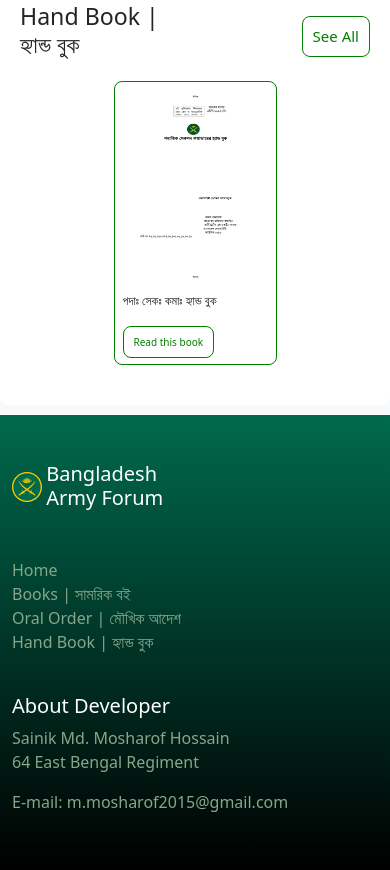
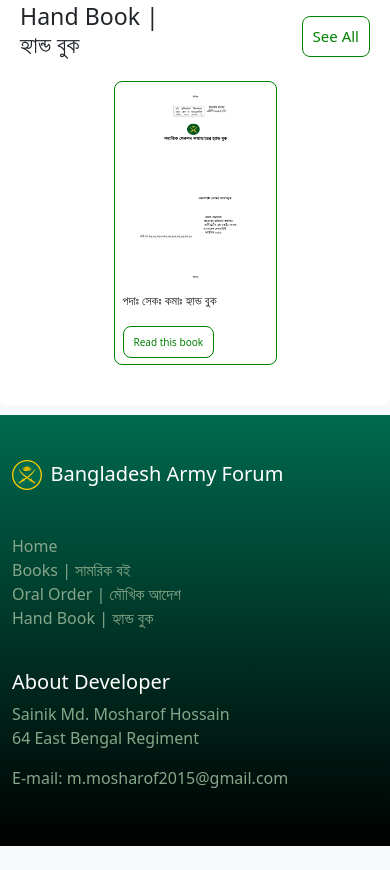
Before and after one commit to MOSHAROF-4246/Bangladesh-Army-Forum, a plain HTML site: page index.html in a window 390 px wide. Shown: the part 1634-2504 px from the top of the page. After the commit the page ends 2480 px from the top, so only its background shows below. Drawn offline with nearby package versions, Linux system fonts and the light colour scheme.

Commit message:
update footr

```diff
--- a/Pages/Home Page Pages/Hand Book/Hand Book | হ্যান্ড বুক.css
+++ b/Pages/Home Page Pages/Hand Book/Hand Book | হ্যান্ড বুক.css
@@ -164,10 +164,6 @@ footer {
   }
 
   @media (max-width:800px) {
-      .footer-title h5{
-          margin-left: 12px;
-      }
-
       footer .col-md-4{
           margin: 20px 0;
       }
--- a/Pages/Home Page Pages/OralOrder/OralOrder.css
+++ b/Pages/Home Page Pages/OralOrder/OralOrder.css
@@ -164,9 +164,7 @@ footer {
   }
 
   @media (max-width:800px) {
-      .footer-title h5{
-          margin-left: 12px;
-      }
+
 
       footer .col-md-4{
           margin: 20px 0;
--- a/index.html
+++ b/index.html
@@ -290,7 +290,7 @@
   <!-- Footer Section start -->
   <footer class="container-fluid body-width">
     <div class="row">
-      <div class="col-md-4 col-6 d-flex align-items-center">
+      <div class="col-md-4 col-12 d-flex align-items-center">
         <div class="col-md-1 col-1">
           <img src="/images/bd army logo.svg" alt="" height="30px" width="30px">
         </div>
--- a/style.css
+++ b/style.css
@@ -203,9 +203,7 @@ footer {
 }
 
 @media (max-width:800px) {
-    .footer-title h5{
-        margin-left: 12px;
-    }
+
 
     footer .col-md-4{
         margin: 20px 0;
```
Also changed, not shown: Pages/Home Page Pages/Hand Book/Hand Book | হ্যান্ড বুক.html (+1 -1 lines), Pages/Home Page Pages/Hand Book/পদাঃ সেকঃ কমাঃ হ্যান্ড বুক.html (+1 -1 lines), Pages/Home Page Pages/OralOrder/Oral Order (English).html (+1 -1 lines), Pages/Home Page Pages/OralOrder/OralOrder.html (+1 -1 lines).
